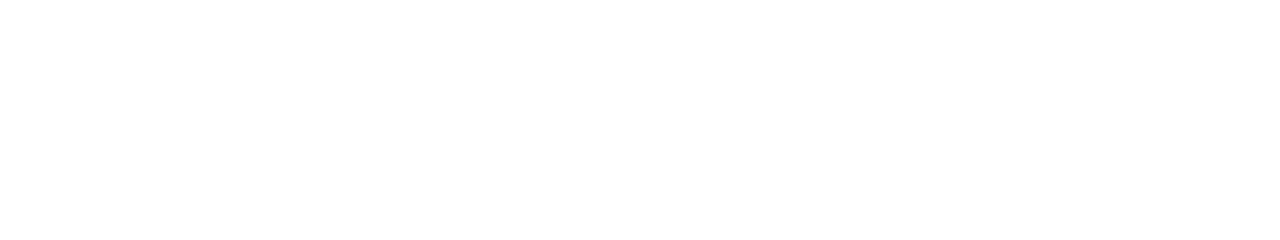
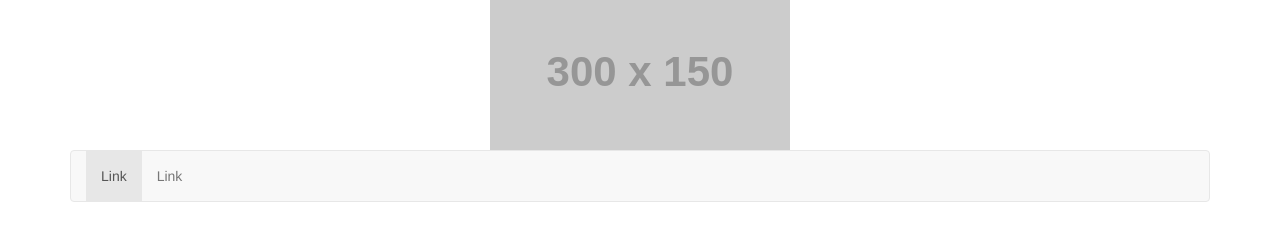
Before and after one commit to jiarcos/jiarcos.github.io, a plain HTML site: page index.html in a window 1280 px wide. Drawn offline with nearby package versions, Linux system fonts and the light colour scheme; files that its build step writes are made by us from their sources; placeholder pictures from the web are drawn by us.

Commit message:
Creando nueva estructura
Decidí comenzar nuevamente, me encuentro creando una nueva estructura
con bootstrap

```diff
--- a/index.html
+++ b/index.html
@@ -12,7 +12,40 @@
 	<!-- CSS -->
 	<link rel="stylesheet" href="style.css">
 </head>
-<body>
+<body class="container">
+	<header>
+		<div class="row">
+			<div class="col-md-12">
+				<img src="http://placehold.it/300x150" alt="Logo D&W por @jiarcos" class="center-block img-responsive">
+			</div>
+			<div class="col-md-12">
+				<nav class="navbar navbar-default">
+				    <!-- burger nav -->
+				    <div class="navbar-header">
+				      <button type="button" class="navbar-toggle collapsed" data-toggle="collapse" data-target="#bs-example-navbar-collapse-1" aria-expanded="false">
+				        <span class="sr-only">Toggle navigation</span>
+				        <span class="icon-bar"></span>
+				        <span class="icon-bar"></span>
+				        <span class="icon-bar"></span>
+				      </button>
+				    </div>
+
+				    <!-- links nav -->
+				    <div class="collapse navbar-collapse" id="bs-example-navbar-collapse-1">
+				      <ul class="nav navbar-nav">
+				        <li class="active"><a href="#">Link <span class="sr-only">(current)</span></a></li>
+				        <li><a href="#">Link</a></li>
+				      </ul>
+				    </div><!-- /.navbar-collapse -->
+				</nav>
+			</div>
+		</div>
+	</header>
+
+	<section>
+
+
+	</section>
 
 
 
```
Also changed, not shown: css/style.sass (added), css/style.scss (deleted).
